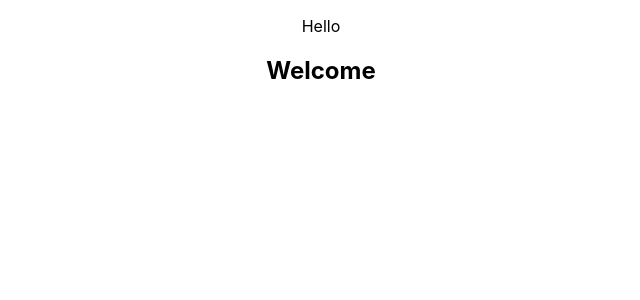
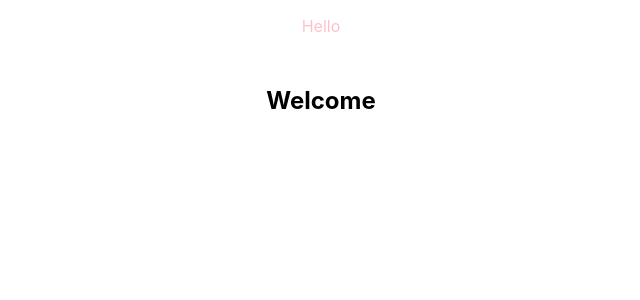
Before and after one commit to yuunseo/React, a React (Create React App) app in the folder react-practice-2/: page / in a window 1280 px wide. Shown: the top 300 px of the page, without its empty margins (319-959 px from the left). Built offline with nearby package versions, Linux system fonts and the light colour scheme.

Commit message:
#5. css작성법(1) style={} 형태

```diff
--- a/react-practice-2/src/component/Hello.js
+++ b/react-practice-2/src/component/Hello.js
@@ -9,6 +9,9 @@ export default Hello; */
 export default function Hello() {
 
     return(
-        <p>Hello</p>
+        <p style={
+            {color:'pink',
+        marginBottom:"50px"}
+        }>Hello</p>
     )
 }
```
